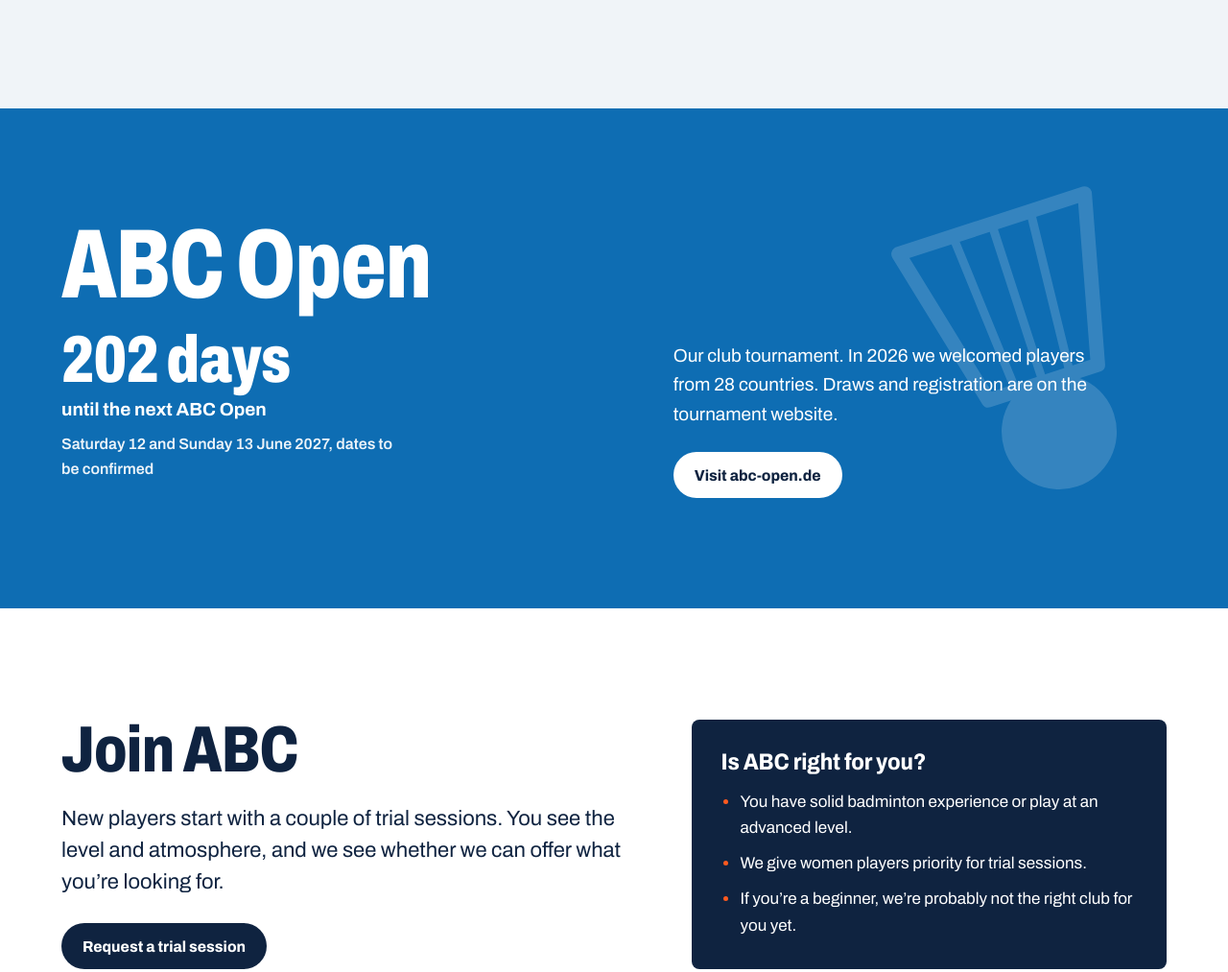
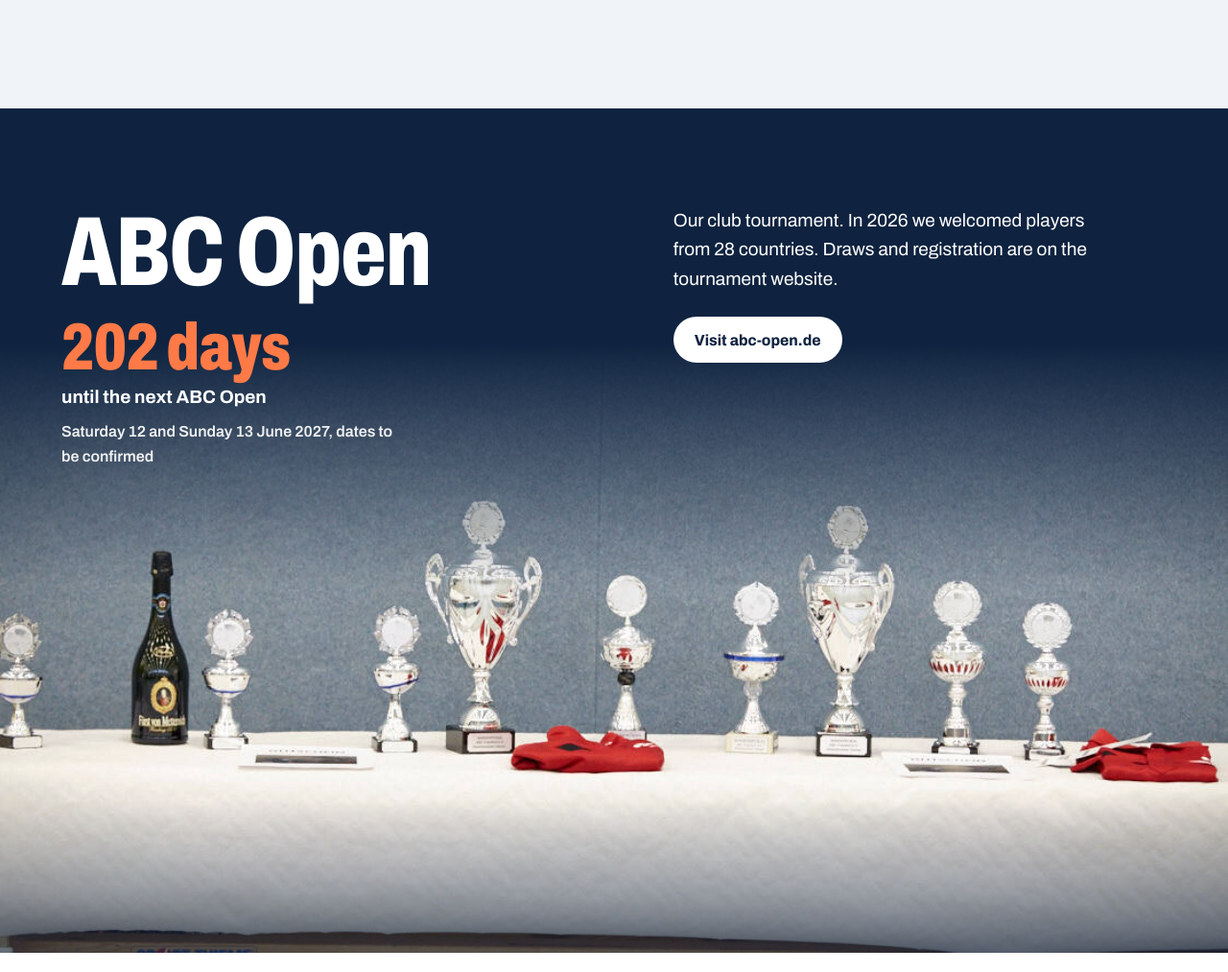
Before and after one commit to bragadish1212/Active-Badminton-Club, a plain HTML site: page site/index.html in a window 1280 px wide. Shown: the part 4186-5199 px from the top of the page at 96% size. Drawn offline with Linux system fonts and the light colour scheme.

Commit message:
ABC Open section: trophies photo under a navy band
Co-Authored-By: Claude Opus 5.5 <noreply@anthropic.com>

```diff
--- a/site/index.html
+++ b/site/index.html
@@ -157,7 +157,7 @@ document.documentElement.setAttribute("data-lang",l);document.documentElement.la
 </section>
 
 <section class="open" id="open">
-  <svg class="shuttle" viewBox="0 0 100 110" aria-hidden="true"><path d="M30 64 16 6h68L70 64z" fill="none" stroke="#fff" stroke-width="5" stroke-linejoin="round"/><path d="M40 62 36 8M60 62l4-54M50 62V6" stroke="#fff" stroke-width="3"/><circle cx="50" cy="82" r="20" fill="#fff"/></svg>
+  <img class="open-bg" src="img/abc-open-trophies.jpg" alt="Trophies for the ABC Open winners on a table in the hall" data-alt-de="Pokale für die Siegerinnen und Sieger des ABC Open auf einem Tisch in der Halle" width="1123" height="749" loading="lazy">
   <div class="wrap open-in">
     <div>
       <h2>ABC Open</h2>
--- a/site/styles.css
+++ b/site/styles.css
@@ -314,6 +314,14 @@ footer{background:var(--navy);color:#fff;padding:60px 0 28px;font-size:15px}
 .legal-foot{margin-top:0!important;padding-top:0!important;border-top:0!important}
 @media (max-width:640px){.legal-page .brand-txt b{font-size:19px}.back{min-height:38px;padding:7px 14px;font-size:14px}}
 
+/* ---------- ABC Open: trophies photo under a navy band ---------- */
+.open{background:var(--navy);min-height:880px;padding:clamp(64px,8vw,104px) 0;isolation:isolate}
+.open .open-bg{position:absolute;left:0;right:0;bottom:0;width:100%;height:72%;object-fit:cover;object-position:50% 62%;z-index:-2}
+.open::before{content:"";position:absolute;left:0;right:0;bottom:0;height:72%;z-index:-1;background:linear-gradient(180deg,var(--navy) 0%,rgba(15,35,64,.55) 18%,rgba(15,35,64,0) 40%,rgba(15,35,64,0) 75%,rgba(15,35,64,.6) 100%)}
+.open-in{align-items:start}
+.open .cd-line b{color:var(--pop-hi)}
+@media (max-width:1000px){.open{min-height:760px}.open .open-bg,.open::before{height:52%}.open .open-bg{object-position:50% 70%}.open-in{gap:18px}}
+
 /* ---------- Language switch ---------- */
 html[data-lang="de"] .l-en,html[data-lang="en"] .l-de{display:none!important}
 
```
Also changed, not shown: site/img/abc-open-trophies.jpg (added).
